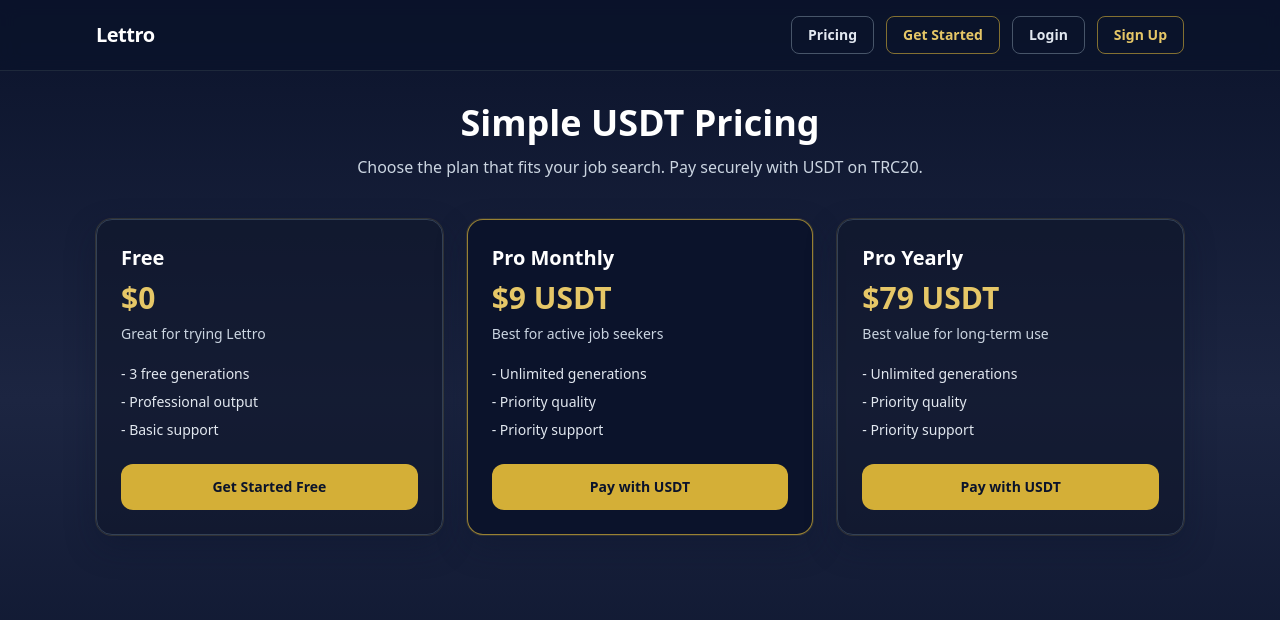
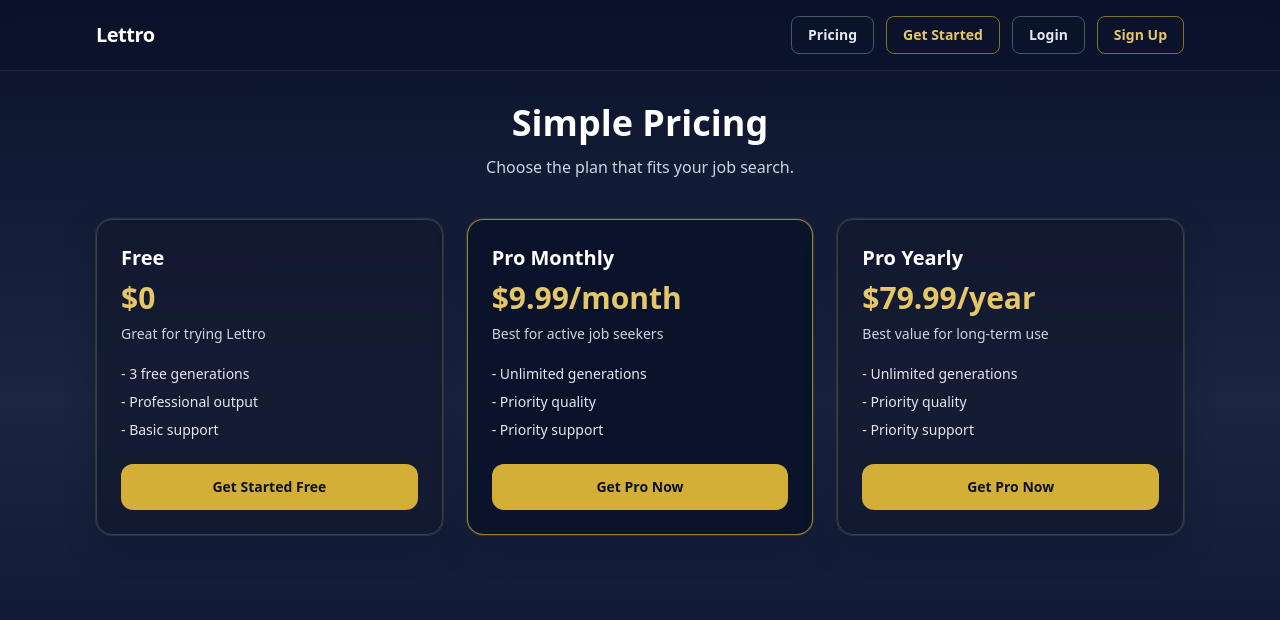
Before and after one commit to GABEcode2a/lettro, a Next.js app: page /pricing in a window 1280 px wide. Shown: the top 620 px of the page. Built offline with nearby package versions, Linux system fonts and the light colour scheme; no server answers.

Commit message:
update pricing page to USD and Whop link

```diff
--- a/app/pricing/page.tsx
+++ b/app/pricing/page.tsx
@@ -1,12 +1,6 @@
-"use client";
+import Link from "next/link";
 
-import Link from "next/link";
-import { useState } from "react";
-
-type PaidPlanKey = "pro-monthly" | "pro-yearly";
-
-type PlanCard =
-  | {
+type PlanCard = {
   name: string;
   price: string;
   subtitle: string;
@@ -14,16 +8,9 @@
   cta: string;
   href: string;
   highlighted: boolean;
-    }
-  | {
-      name: string;
-      price: string;
-      subtitle: string;
-      features: string[];
-      cta: string;
-      plan: PaidPlanKey;
-      highlighted: boolean;
 };
+
+const WHOP_PRO_URL = "https://whop.com/lettro/lettro-pro-monthly";
 
 const plans: PlanCard[] = [
   {
@@ -37,59 +24,30 @@
   },
   {
     name: "Pro Monthly",
-    price: "$9 USDT",
+    price: "$9.99/month",
     subtitle: "Best for active job seekers",
     features: ["Unlimited generations", "Priority quality", "Priority support"],
-    cta: "Pay with USDT",
-    plan: "pro-monthly" as PaidPlanKey,
+    cta: "Get Pro Now",
+    href: WHOP_PRO_URL,
     highlighted: true,
   },
   {
     name: "Pro Yearly",
-    price: "$79 USDT",
+    price: "$79.99/year",
     subtitle: "Best value for long-term use",
     features: ["Unlimited generations", "Priority quality", "Priority support"],
-    cta: "Pay with USDT",
-    plan: "pro-yearly" as PaidPlanKey,
+    cta: "Get Pro Now",
+    href: WHOP_PRO_URL,
     highlighted: false,
   },
 ];
 
 export default function PricingPage() {
-  const [loadingPlan, setLoadingPlan] = useState<PaidPlanKey | null>(null);
-  const [error, setError] = useState("");
-
-  async function onPay(plan: PaidPlanKey) {
-    setLoadingPlan(plan);
-    setError("");
-
-    try {
-      const response = await fetch("/api/create-payment", {
-        method: "POST",
-        headers: { "Content-Type": "application/json" },
-        body: JSON.stringify({ plan }),
-      });
-
-      const data = (await response.json()) as { paymentUrl?: string; error?: string };
-
-      if (!response.ok || !data.paymentUrl) {
-        throw new Error(data.error ?? "Unable to create payment.");
-      }
-
-      window.location.href = data.paymentUrl;
-    } catch (err) {
-      setError(err instanceof Error ? err.message : "Something went wrong.");
-      setLoadingPlan(null);
-    }
-  }
-
   return (
     <section className="mx-auto w-full max-w-6xl">
       <div className="mx-auto max-w-2xl text-center">
-        <h1 className="text-3xl font-bold text-white sm:text-4xl">Simple USDT Pricing</h1>
-        <p className="mt-3 text-slate-300">
-          Choose the plan that fits your job search. Pay securely with USDT on TRC20.
-        </p>
+        <h1 className="text-3xl font-bold text-white sm:text-4xl">Simple Pricing</h1>
+        <p className="mt-3 text-slate-300">Choose the plan that fits your job search.</p>
       </div>
 
       <div className="mt-10 grid gap-6 md:grid-cols-3">
@@ -113,29 +71,25 @@
             </ul>
 
             <div className="mt-6">
-              {"href" in plan ? (
+              {plan.href.startsWith("http") ? (
+                <a
+                  href={plan.href}
+                  className="inline-flex w-full items-center justify-center rounded-xl border border-gold-500/70 bg-gold-500 px-5 py-3 text-sm font-semibold text-navy-900 transition hover:bg-gold-400"
+                >
+                  {plan.cta}
+                </a>
+              ) : (
                 <Link
                   href={plan.href}
                   className="inline-flex w-full items-center justify-center rounded-xl border border-gold-500/70 bg-gold-500 px-5 py-3 text-sm font-semibold text-navy-900 transition hover:bg-gold-400"
                 >
                   {plan.cta}
                 </Link>
-              ) : (
-                <button
-                  type="button"
-                  onClick={() => onPay(plan.plan)}
-                  disabled={loadingPlan !== null}
-                  className="inline-flex w-full items-center justify-center rounded-xl border border-gold-500/70 bg-gold-500 px-5 py-3 text-sm font-semibold text-navy-900 transition hover:bg-gold-400 disabled:cursor-not-allowed disabled:opacity-70"
-                >
-                  {loadingPlan === plan.plan ? "Creating payment..." : plan.cta}
-                </button>
               )}
             </div>
           </article>
         ))}
       </div>
-
-      {error ? <p className="mt-6 text-center text-sm text-rose-400">{error}</p> : null}
     </section>
   );
 }
```
Lines whose indentation alone changed are shown as unchanged.
